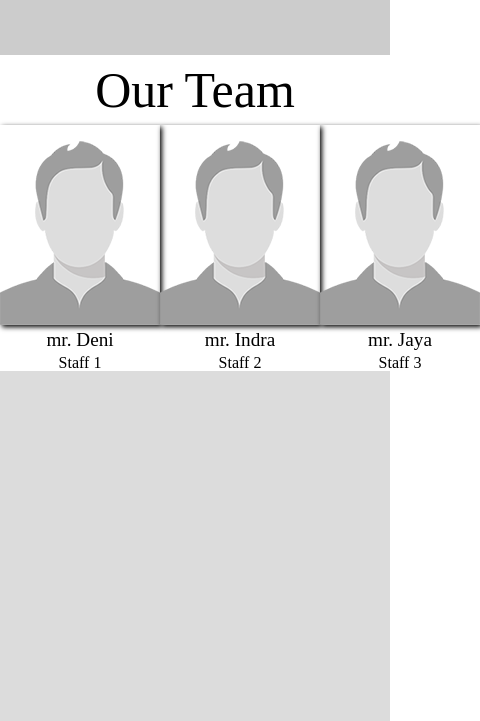
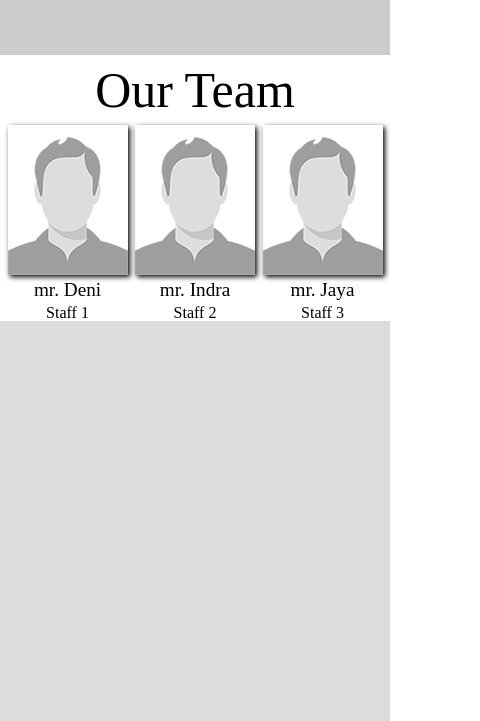
Before and after one commit to Denitmpgith/Nettoyage-Polaire, a plain HTML site: page index.html in a window 390 px wide. Shown: the part 1760-2481 px from the top of the page, 480 px wide, since content can reach past the window. Drawn offline with Linux system fonts and the light colour scheme.

Commit message:
001415122022

```diff
--- a/css/style.css
+++ b/css/style.css
@@ -177,6 +177,7 @@ footer {
   section#ourteam .ourteam .right .otrimg {
     width: 240px;
     height: 300px;
+    overflow: hidden;
     box-shadow: 2px 2px 5px black;
   }
   .copyright {
@@ -235,8 +236,9 @@ footer {
   section#ourteam .ourteam .left .otlimg,
   section#ourteam .ourteam .center .otcimg,
   section#ourteam .ourteam .right .otrimg {
-    width: 160px;
-    height: 200px;
+    width: 120px;
+    height: 150px;
+    overflow: hidden;
     box-shadow: 2px 2px 5px black;
   }
   .copyright {
--- a/index.html
+++ b/index.html
@@ -63,21 +63,21 @@
         <div class="ourteam">
             <div class="left">
                 <div class="otlimg">
-                    <img src="/img/potraid200x250.png" width="240" , srcset="/img/potraid160x200.png" loading="lazy">
+                    <img src="/img/potraid200x250.png" width="240" , srcset="/img/potraid120x150.png" loading="lazy">
                 </div>
                 <h2>mr. Deni</h2>
                 <P>Staff 1</P>
             </div>
             <div class="center">
                 <div class="otcimg">
-                    <img src="/img/potraid200x250.png" width="240" , srcset="/img/potraid160x200.png" loading="lazy">
+                    <img src="/img/potraid200x250.png" width="240" , srcset="/img/potraid120x150.png" loading="lazy">
                 </div>
                 <h2>mr. Indra</h2>
                 <P>Staff 2</P>
             </div>
             <div class="right">
                 <div class="otrimg">
-                    <img src="/img/potraid200x250.png" width="240" , srcset="/img/potraid160x200.png" loading="lazy">
+                    <img src="/img/potraid200x250.png" width="240" , srcset="/img/potraid120x150.png" loading="lazy">
                 </div>
                 <h2>mr. Jaya</h2>
                 <P>Staff 3</P>
```
Also changed, not shown: img/potraid100x125.png (added), img/potraid80x100.png (added).
